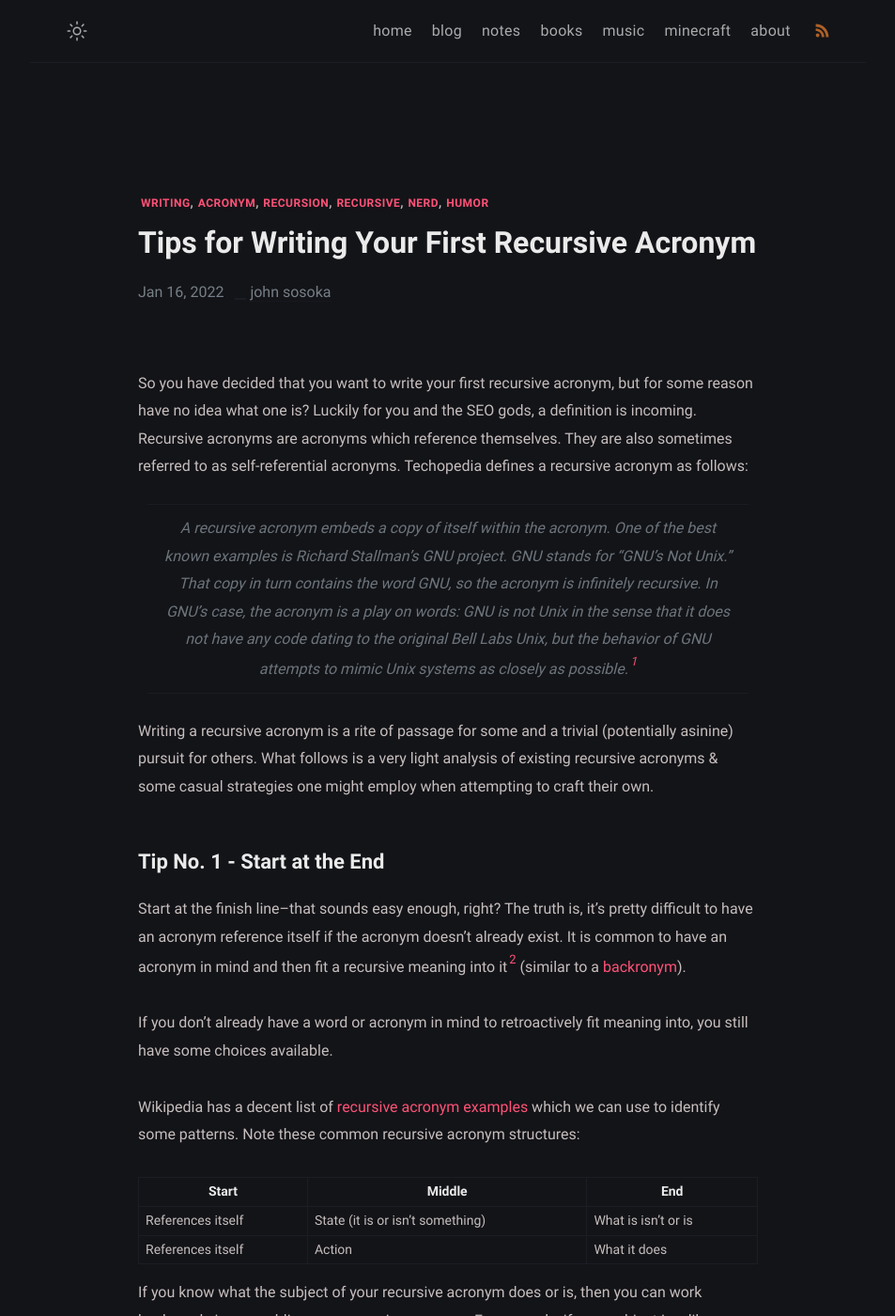
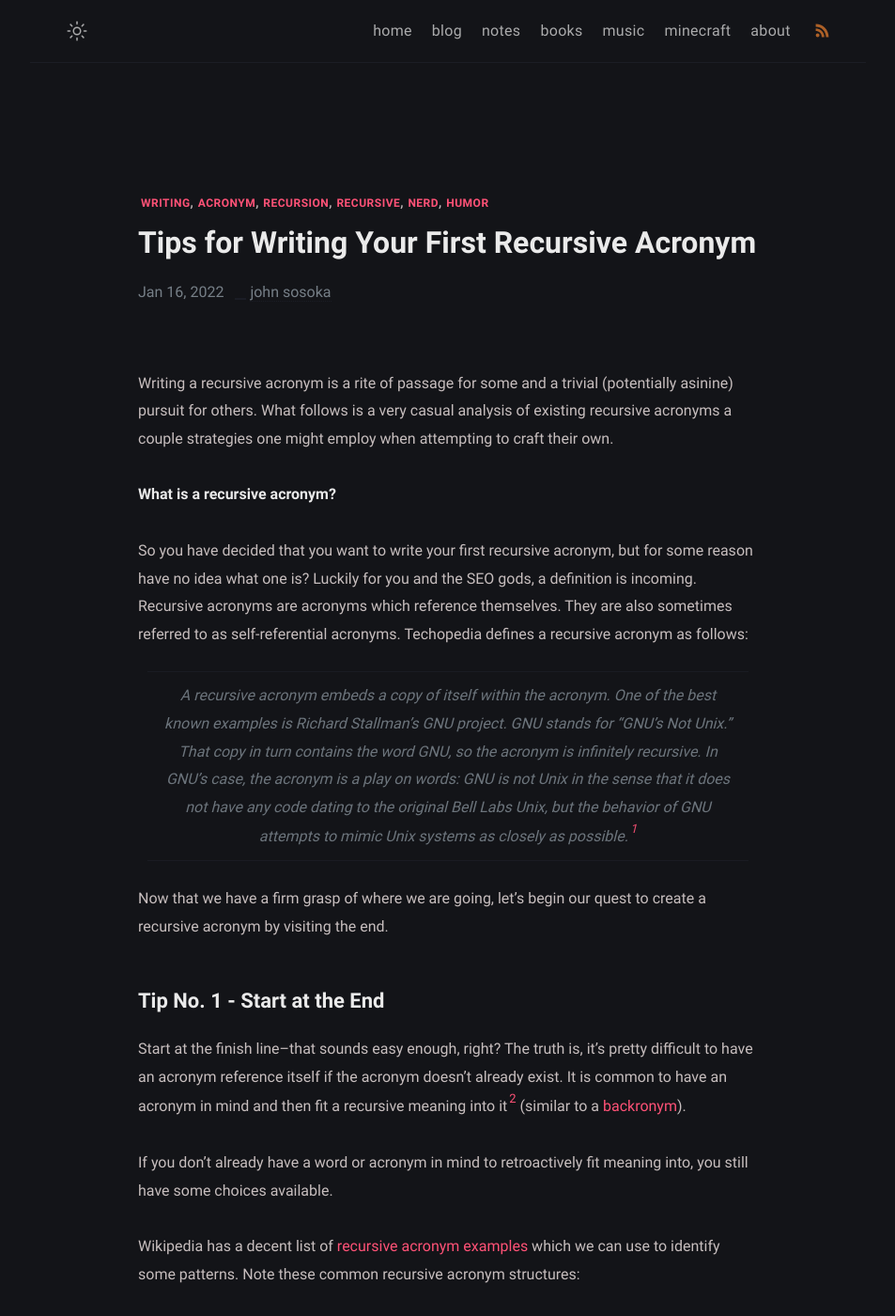
Before and after one commit to johnsosoka/site-johnsosoka-com, a Jekyll site: the page built from website/_posts/blog/2022-01-16-recursive-acronym-tips.md, in a window 1280 px wide and 1400 px high. Shown: the whole window at 94% size, without its empty margins (163-1116 px from the left). Built offline with Jekyll 4.4.1, drawn with Linux system fonts in a browser that asks for light colours; some of the changed text lies outside the part shown.

Commit message:
fixing acronym post

```diff
--- a/website/_posts/blog/2022-01-16-recursive-acronym-tips.md
+++ b/website/_posts/blog/2022-01-16-recursive-acronym-tips.md
@@ -4,6 +4,12 @@ title: Tips for Writing Your First Recursive Acronym
 category: blog
 tags: writing acronym recursion recursive nerd humor
 ---
+
+Writing a recursive acronym is a rite of passage for some and a trivial (potentially asinine)  pursuit for others. What
+follows is a very casual analysis of existing recursive acronyms a couple strategies one might employ when attempting
+to craft their own.
+
+**What is a recursive acronym?**
 
 So you have decided that you want to write your first recursive acronym, but for some reason have no idea what one is?
 Luckily for you and the SEO gods, a definition is incoming. Recursive acronyms are acronyms which reference themselves.
@@ -14,10 +20,8 @@ They are also sometimes referred to as self-referential acronyms. Techopedia def
 > In GNU's case, the acronym is a play on words: GNU is not Unix in the sense that it does not have any code dating to the
 > original Bell Labs Unix, but the behavior of GNU attempts to mimic Unix systems as closely as possible.[^1]
 
-
-Writing a recursive acronym is a rite of passage for some and a trivial (potentially asinine)  pursuit for others. What
-follows is a very light analysis of existing recursive acronyms & some casual strategies one might employ when attempting
-to craft their own.
+Now that we have a firm grasp of where we are going, let's begin our quest to create a recursive acronym by visiting the
+end.
 
 ## Tip No. 1 - Start at the End
 
```
Also changed, not shown: other parts of website/_posts/blog/2022-01-16-recursive-acronym-tips.md (+4 -3 lines), website/_posts/blog/2022-01-01-usb-foot-pedals.md (+1 -1 lines).
